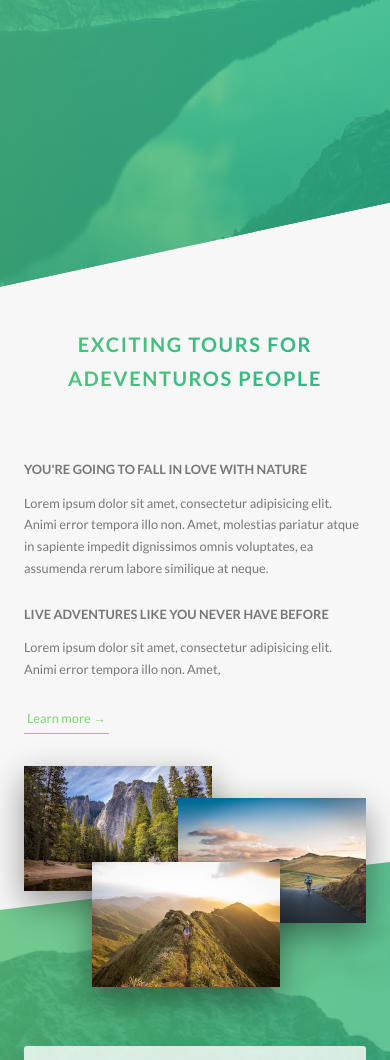
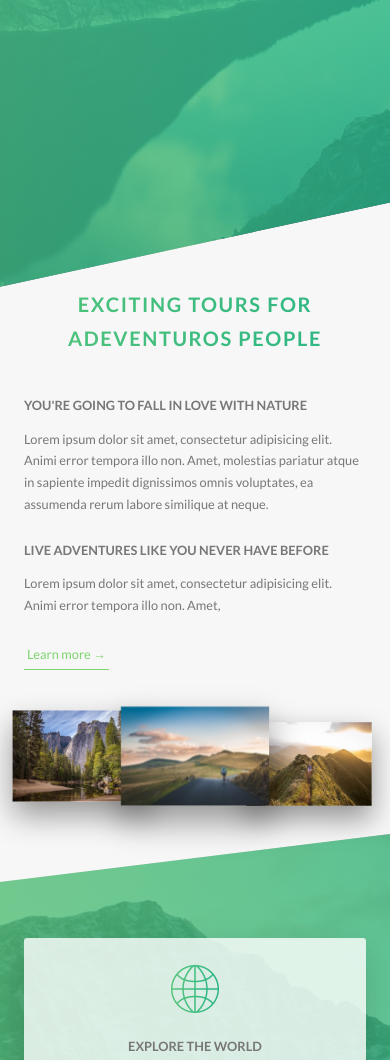
Before and after one commit to kuswandr/badumdscsss, a website: page index.html in a window 390 px wide. Shown: the part 515-1575 px from the top of the page. Drawn offline with Linux system fonts and the light colour scheme.

Commit message:
feat : add media query in composition & feature section

```diff
--- a/sass/base/_utilities.scss
+++ b/sass/base/_utilities.scss
@@ -4,10 +4,16 @@
 
 .u-margin-bottom-big {
     margin-bottom: 8rem !important;
+    @include res(tab_port) {
+        margin-bottom: 5rem !important;
+    }
 }
 
 .u-margin-bottom-medium {
     margin-bottom: 4rem !important;
+    @include res(tab_port) {
+        margin-bottom: 3rem !important;
+    }
 }
 
 .u-margin-bottom-small {
--- a/sass/components/_composition.scss
+++ b/sass/components/_composition.scss
@@ -9,19 +9,40 @@
         transition: all .2s;
         outline-offset: 2rem;
 
+        @include res(tab_port) {
+            float: left;
+            position: relative;
+            width: 33.333333%;
+            box-shadow: 0 1.5rem 3rem rgba($color-black, .4);
+        }
+
         &--p1 {
             left: 0;
             top: -2rem;
+            @include res(tab_port) {
+                top: 0;
+                transform: scale(1.2);
+            }
         }
 
         &--p2 {
             right: 0;
             top: 2rem;
+            @include res(tab_port) {
+                top: 0;
+                transform: scale(1.3);
+                z-index: 1000;
+            }
         }
 
         &--p3 {
             left: 20%;
             top: 10rem;
+            @include res(tab_port) {
+                left: 0;
+                top: 1rem;
+                transform: scale(1.1);
+            }
         }
 
         &:hover {
--- a/sass/components/_feature-box.scss
+++ b/sass/components/_feature-box.scss
@@ -7,6 +7,10 @@
     box-shadow: 0 1.5rem 4rem rgba($color: $color-black, $alpha: .15);
     transition: transform .3s;
 
+    @include res(tab_port) {
+        padding: 2rem;
+    }
+
     &__icon {
         font-size: 6rem;
         margin-bottom: .5rem;
@@ -14,6 +18,9 @@
         background-image: linear-gradient(to right, $color-primary-light, $color-primary-dark);
         -webkit-background-clip: text;
         color: transparent;
+        @include res(tab_port) {
+            margin-bottom: 0;
+        }
     }
 
     &__text {
--- a/sass/layout/_footer.scss
+++ b/sass/layout/_footer.scss
@@ -11,6 +11,10 @@
     &__logo-box {
         text-align: center;
         margin-bottom: 8rem;
+
+        @include res(tab_port) {
+            margin-bottom: 6rem;
+        }
     }
 
     &__logo {
--- a/sass/pages/_home.scss
+++ b/sass/pages/_home.scss
@@ -2,6 +2,10 @@
     margin-top: -20rem;
     background-color: $color-grey-light-1;
     padding: 25rem 0;
+
+    @include res(tab_port) {
+        padding: 20rem 0;
+    }
 }
 
 .section-feature {
@@ -20,23 +24,37 @@
     & > * {
         transform: skewY(7deg);
     }
+
+    @include res(tab_port) {
+        padding: 10rem 0;
+    }
 }
 
 .section-tours {
     margin-top: -12rem;
     background-color: $color-grey-light-1;
     padding: 25rem 0 15rem 0;
+
+    @include res(tab_port) {
+        padding: 20rem 0 10rem 0;
+    }
 }
 
 .section-stories {
     position: relative;
     padding: 15rem 0;
     // background-color: $color-grey-light-1;
+    @include res(tab_port) {
+        padding: 10rem 0;
+    }
 }
 
 .section-book {
     padding: 15rem 0;
     background-image: linear-gradient(to right bottom, $color-primary-light, $color-primary-dark);
+    @include res(tab_port) {
+        padding: 10rem 0;
+    }
 }
 
 .book {
```
Also changed, not shown: css/style.css.
